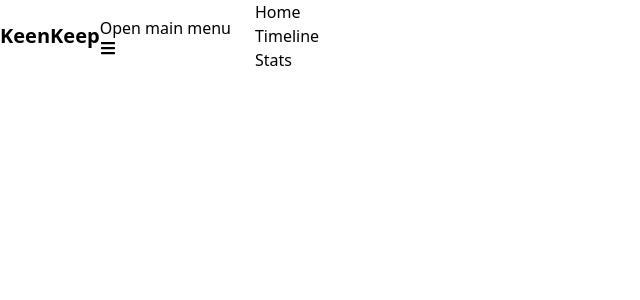
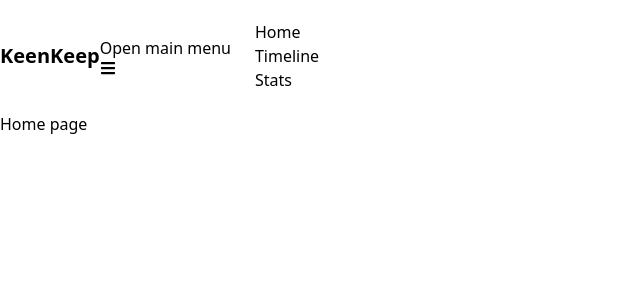
Before and after one commit to sayedrkhalid-dev/asgmt-7, a Next.js app: page / in a window 1280 px wide. Shown: the top 300 px of the page, without its empty margins (0-640 px from the left). Built offline with nearby package versions, Linux system fonts and the light colour scheme; some icons are missing.

Commit message:
fix: navbar component

```diff
--- a/src/app/layout.js
+++ b/src/app/layout.js
@@ -1,5 +1,6 @@
 import { Geist, Geist_Mono } from "next/font/google";
 import "./globals.css";
+import NavbarCom from "@/components/NavbarCom";
 
 const geistSans = Geist({
   variable: "--font-geist-sans",
@@ -22,7 +23,10 @@ export default function RootLayout({ children }) {
       lang="en"
       className={`${geistSans.variable} ${geistMono.variable} h-full antialiased`}
     >
-      <body className="min-h-full flex flex-col">{children}</body>
+      <body className="min-h-full flex flex-col">
+        <NavbarCom />
+        {children}
+      </body>
     </html>
   );
 }
--- a/src/app/page.js
+++ b/src/app/page.js
@@ -1,5 +1,3 @@
-import NavbarCom from "@/components/NavbarCom";
-
-export default function Home() {
-  return <NavbarCom />;
+export default function HomePage() {
+  return <h1>Home page</h1>;
 }
--- a/src/components/NavbarCom.jsx
+++ b/src/components/NavbarCom.jsx
@@ -20,7 +20,7 @@ export default function NavbarCom() {
   const pathname = usePathname();
 
   return (
-    <Navbar fluid rounded>
+    <Navbar fluid className="py-5">
       <NavbarBrand as={Link} href="/">
         <span className="self-center whitespace-nowrap text-xl font-semibold dark:text-white">
           <span className="font-bold">Keen</span>Keep
@@ -50,7 +50,7 @@ export default function NavbarCom() {
 
         <NavbarLink
           as={Link}
-          href="timeline"
+          href="/stats"
           active={pathname === "/stats"}
           className="flex items-center gap-2"
         >
```
